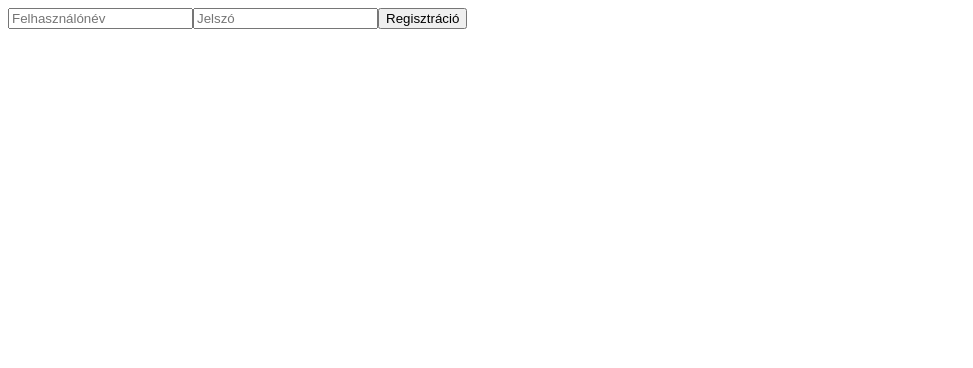
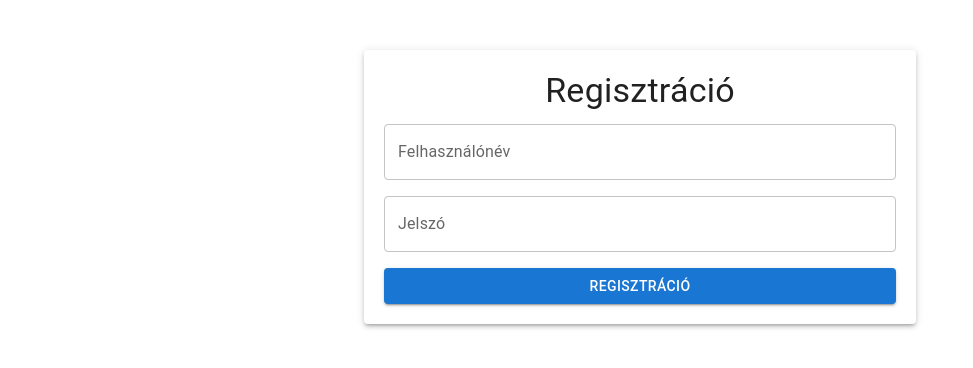
Before and after one commit to nagyp997/photo-gallery, a React (Create React App) app in the folder photo-gallery-frontend/: page /register in a window 1280 px wide. Shown: the top 368 px of the page, without its empty margins (0-973 px from the left). Built offline with nearby package versions, Linux system fonts and the light colour scheme.

Commit message:
register page frontend development using Material UI

```diff
--- a/photo-gallery-frontend/src/components/Login.js
+++ b/photo-gallery-frontend/src/components/Login.js
@@ -55,6 +55,9 @@ const Login = () => {
                         Bejelentkezés
                     </Button>
                 </form>
+                <Button onClick={() => navigate('/register')} color="secondary">
+                    Nincs még fiókod? Regisztrálj itt!
+                </Button>
             </Paper>
         </Container>
     );
--- a/photo-gallery-frontend/src/components/Register.js
+++ b/photo-gallery-frontend/src/components/Register.js
@@ -1,31 +1,64 @@
 import React, { useState } from 'react';
+import { useNavigate } from 'react-router-dom';
 import { register } from '../api/api';
+import { Container, TextField, Button, Typography, Box, Paper } from '@mui/material';
 
 const Register = () => {
     const [formData, setFormData] = useState({ username: '', password: '' });
+    const [error, setError] = useState('');
+    const [success, setSuccess] = useState(false);
+    const navigate = useNavigate();
+
+    const handleChange = (e) => {
+        setFormData({ ...formData, [e.target.name]: e.target.value });
+    };
 
     const handleSubmit = async (e) => {
         e.preventDefault();
+        try {
             await register(formData);
-        alert('Regisztráció sikeres!');
+            setSuccess(true);
+            setTimeout(() => navigate('/login'), 2000); // 2 mp után átirányítás a login oldalra
+        } catch (err) {
+            setError('A regisztráció sikertelen. Próbáld újra!');
+            console.error(err);
+        }
     };
 
     return (
+        <Container maxWidth="sm">
+            <Paper elevation={3} style={{ padding: '20px', marginTop: '50px', textAlign: 'center' }}>
+                <Typography variant="h4" gutterBottom>Regisztráció</Typography>
                 <form onSubmit={handleSubmit}>
-            <input
-                type="text"
-                placeholder="Felhasználónév"
+                    <Box mb={2}>
+                        <TextField
+                            fullWidth
+                            label="Felhasználónév"
+                            name="username"
                             value={formData.username}
-                onChange={(e) => setFormData({ ...formData, username: e.target.value })}
+                            onChange={handleChange}
+                            variant="outlined"
                         />
-            <input
+                    </Box>
+                    <Box mb={2}>
+                        <TextField
+                            fullWidth
                             type="password"
-                placeholder="Jelszó"
+                            label="Jelszó"
+                            name="password"
                             value={formData.password}
-                onChange={(e) => setFormData({ ...formData, password: e.target.value })}
+                            onChange={handleChange}
+                            variant="outlined"
                         />
-            <button type="submit">Regisztráció</button>
+                    </Box>
+                    {error && <Typography color="error">{error}</Typography>}
+                    {success && <Typography color="success">✅ Sikeres regisztráció! Átirányítás...</Typography>}
+                    <Button type="submit" variant="contained" color="primary" fullWidth>
+                        Regisztráció
+                    </Button>
                 </form>
+            </Paper>
+        </Container>
     );
 };
 
```
Lines whose indentation alone changed are shown as unchanged.
